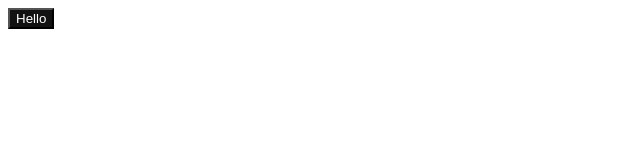
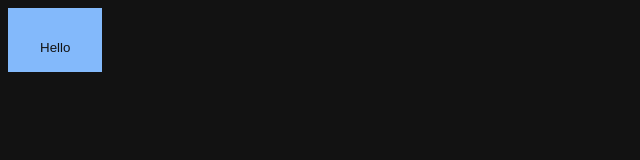
Before and after one commit to iklo23/My-Figma-Tokens-Test, a website: page index.html in a window 1280 px wide. Shown: the whole page, without its empty margins (0-640 px from the left). Drawn offline with Linux system fonts and the light colour scheme.

Commit message:
Commiting changes to apply theme tokens

```diff
--- a/config.json
+++ b/config.json
@@ -1,5 +1,5 @@
 {
-  "source": ["output.json"],
+  "source": ["tokens/light.json"],
   "platforms": {
     "css": {
       "transformGroup": "css",
--- a/index.html
+++ b/index.html
@@ -1,10 +1,23 @@
 <!DOCTYPE html>
 <html>
-<head>
-<link rel="stylesheet" href="build/css/_variables.css">
-</head>
+    <head>
+        <link rel="stylesheet" href="build/css/_variables.css">
+    </head>
 <body>
-<style> button { background-color: var(--theme-bg-default); color: white; }
+
+<style>
+    body {
+        background-color: var(--theme-bg-default);
+    }
+
+    button {
+        background-color: var(--theme-button-primary-default-background-color);
+        border: none;
+        border-radius: var(--border-radius-24);
+        height: 32px;
+        padding: 32px;
+        color: var(--theme-button-primary-pressed-text-color)
+        }
 </style>
 <button>Hello</button>
 </body>
```
Also changed, not shown: build/css/_variables.css, 7 other files.
